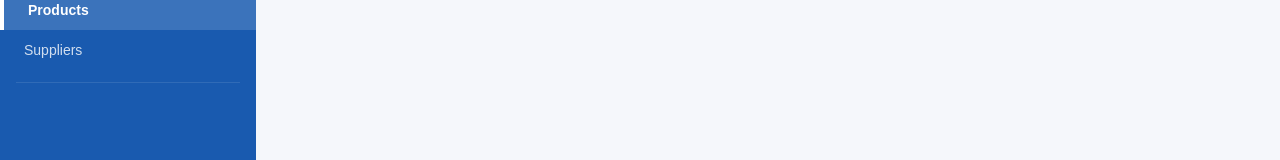
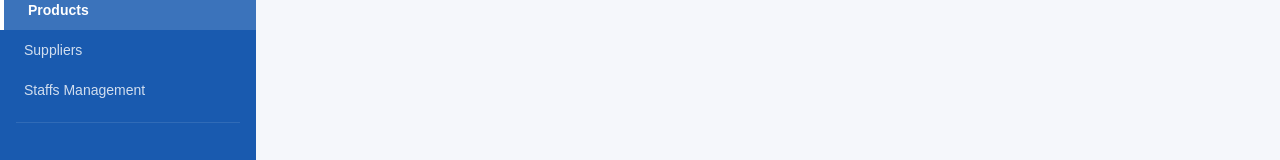
Before and after one commit to jelorencia25-blip/erp-bata, a Next.js app: page /products in a window 1280 px wide. Shown: the part 461-621 px from the top of the page. Built offline with nearby package versions, Linux system fonts and the light colour scheme; no server answers; the database is empty; sample sign-in values are in the browser's storage.

Commit message:
add staff management

```diff
--- a/components/sidebarAccess.ts
+++ b/components/sidebarAccess.ts
@@ -71,6 +71,7 @@ export const SIDEBAR_ACCESS: Record<UserRole, string[]> = {
     "Vehicles",
     "Products",
     "Suppliers",
+     "Staffs Management",
   ],
 
   // mapping role lama
```
